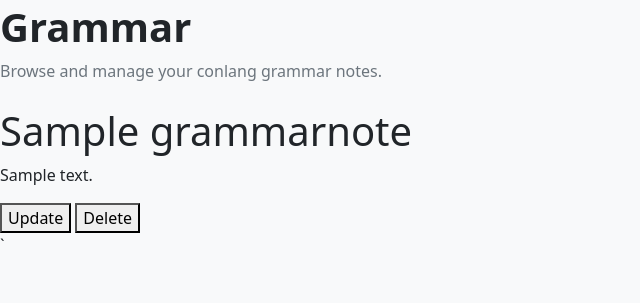
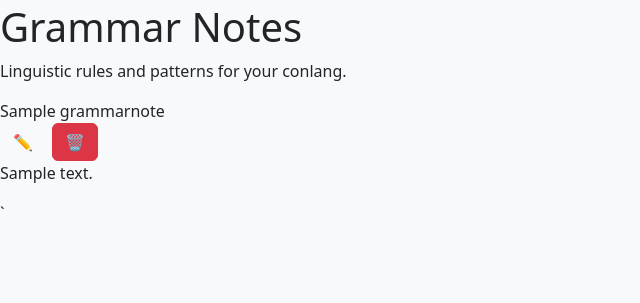
Before and after one commit to MatthewRicci12/conlangwebapp, a Django app: page /grammar_tab in a window 1280 px wide. Shown: the part 83-386 px from the top of the page, without its empty margins (0-640 px from the left). Run offline with Django 5.2, Linux system fonts and the light colour scheme; tables that the repository leaves empty hold one stand-in row (values such as "Sample post").

Commit message:
Major overhaul of grammar based on mentor notes

```diff
--- a/conlangapp/templates/grammar_tab.html
+++ b/conlangapp/templates/grammar_tab.html
@@ -28,22 +28,36 @@
     </div>
 </nav>
 
-<div class="mb-4">
-  <h1 class="fw-bold">Grammar</h1>
-  <p class="text-secondary">Browse and manage your conlang grammar notes.</p>
-</div>
-{% if gns %}
+<main class="page-container">
+  <div class="page-header">
+    <h1 class="page-title">Grammar Notes</h1>
+    <p class="page-subtitle">Linguistic rules and patterns for your conlang.</p>
+  </div>
+
+  <div class="grid-entries">
     {% for gn in gns %}
-        <!--GRAMMAR NOTE DIV-->
-        <div>
-            <h1>{{gn.title}}</h1>
-            <p>{{gn.body}}</p>
-            <!--UPDATE/DELETE BUTTONS-->
-            <button hx-get="{% url 'modal' %}" hx-target="body" hx-vals='{"model": "GrammarNote", "action": "update", "primary_key": {{ gn.gn_id }}}'>Update</button>
-            <button hx-get="{% url 'grammar-tab' %}" hx-target="body" hx-vals='{"model": "GrammarNote", "action": "delete", "primary_key": {{ gn.gn_id }}}'>Delete</button>
+    <div class="gn-card">
+      <div class="gn-card-header">
+        <span class="gn-card-title">{{ gn.title }}</span>
+        <div style="display:flex;gap:.375rem">
+          <button class="btn btn-ghost btn-icon" title="Edit"
+            hx-get="{% url 'modal' %}" hx-target="body"
+            hx-vals='{"model": "GrammarNote", "action": "update", "primary_key": {{ gn.gn_id }}}'>✏️</button>
+          <button class="btn btn-danger btn-icon" title="Delete"
+            hx-get="{% url 'grammar-tab' %}" hx-target="body"
+            hx-vals='{"model": "GrammarNote", "action": "delete", "primary_key": {{ gn.gn_id }}}'>🗑️</button>
         </div>
+      </div>
+      <p class="gn-card-body">{{ gn.body }}</p>
+    </div>
+    {% empty %}
+    <div class="empty-state">
+      <div class="empty-state-icon">📖</div>
+      <p class="empty-state-text">No grammar notes yet. Highlight text in a passage to create one.</p>
+    </div>
     {% endfor %}
-{% endif %}
+  </div>
+</main>
 
 </body>
 </html>`
```
